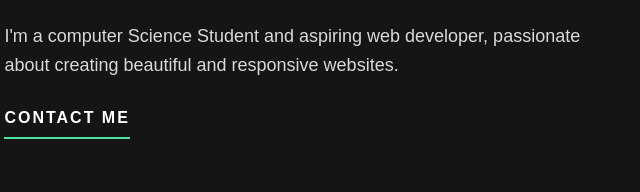
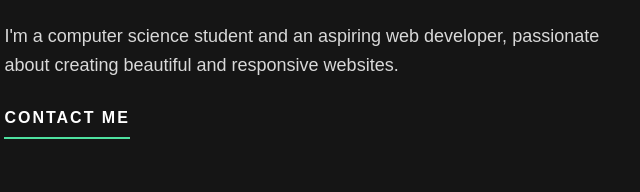
Before and after one commit to afulukweamanda/amanda-portolio, a plain HTML site: page index.html in a window 1280 px wide. Shown: the part 351-543 px from the top of the page, 98-738 px from the left. Drawn offline with Linux system fonts and the light colour scheme.

```diff
--- a/index.html
+++ b/index.html
@@ -20,7 +20,7 @@
              <section class="hero">
                 <div class="hero-content">
                     <h1>Nice to meet you! I'm <span>Amanda.</span></h1>
-                    <p>I'm a computer Science Student and aspiring web developer, passionate about creating beautiful and responsive websites.</p>
+                    <p>I'm a computer science student and an aspiring web developer, passionate about creating beautiful and responsive websites.</p>
                     <a href="#contact" class="contact-btn">CONTACT ME</a>
                 </div>
                 <div class="hero-image">
```
